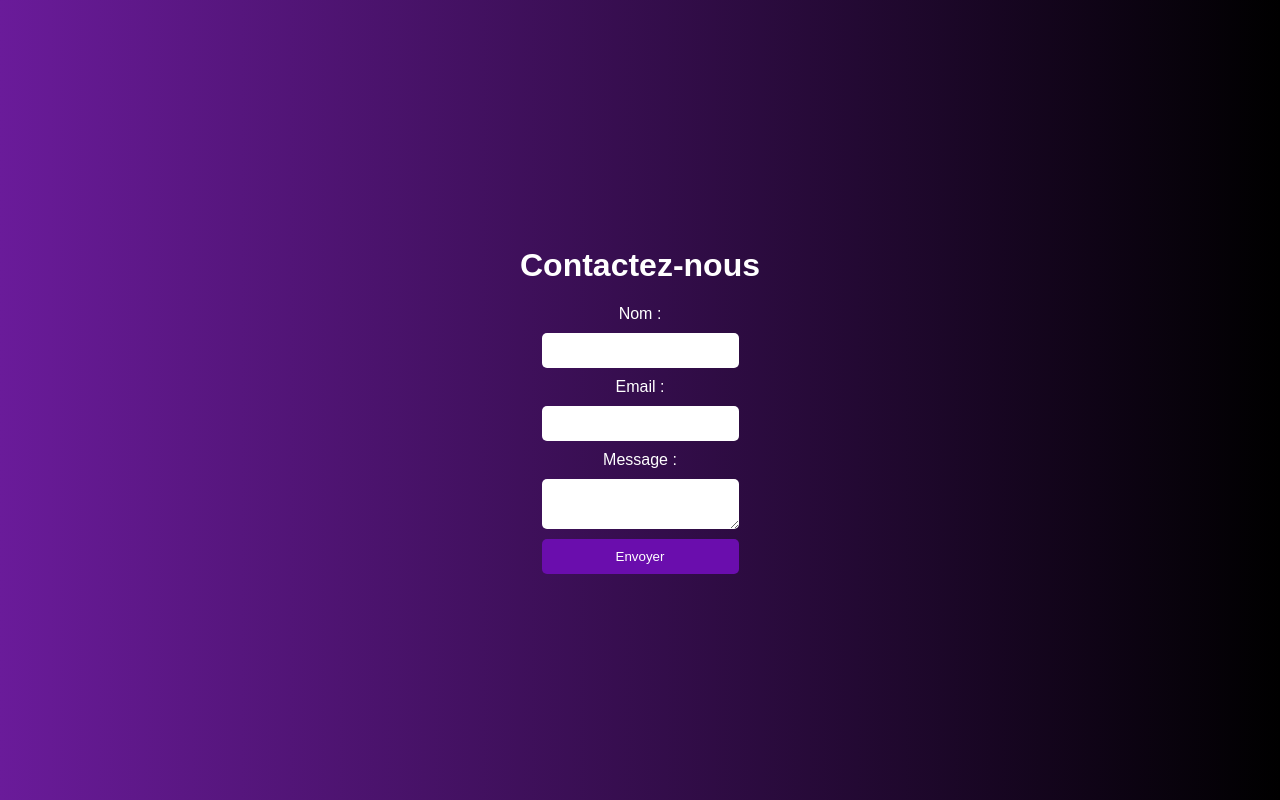
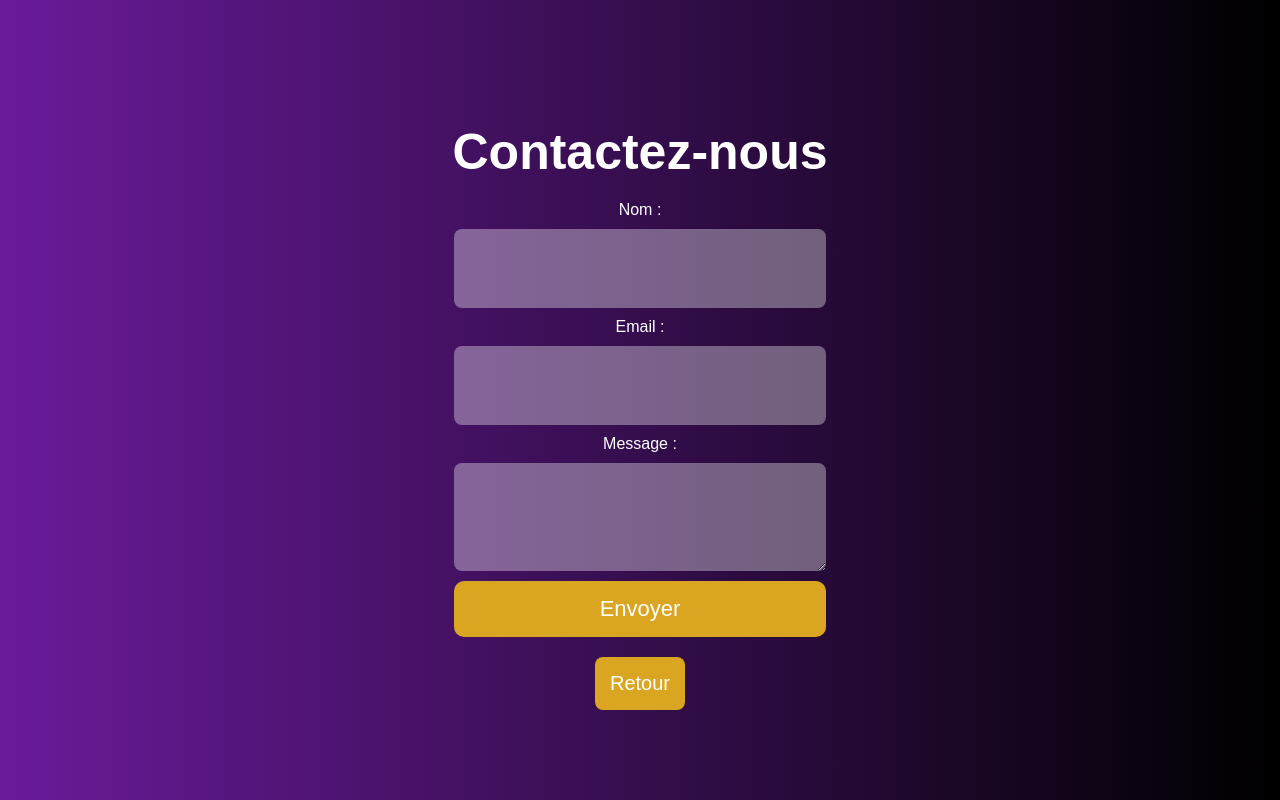
Before and after one commit to adam-gcb/dansez-vous-production, a plain HTML site: page contact.html in a window 1280 px wide. Drawn offline with Linux system fonts and the light colour scheme.

Commit message:
Add files via upload

```diff
--- a/contact.html
+++ b/contact.html
@@ -14,9 +14,10 @@
 </head>
 <body>
 
-    <h1>Contactez-nous</h1>
+    <h1 class="contact-title">Contactez-nous</h1>
 
 <form action="#" method="post" class="contact-form">
+
     <label for="name">Nom :</label>
     <input type="text" id="name" name="name" required>
 
@@ -27,7 +28,10 @@
     <textarea id="message" name="message" required></textarea>
 
     <button type="submit">Envoyer</button>
+
 </form>
+
+    <button onclick="history.back()" class="back-btn">Retour</button>
 
 </body>
 </html>
--- a/styles.css
+++ b/styles.css
@@ -64,10 +64,10 @@ body {
     padding: 10px;
     border-radius: 5px;
     border: none;
-}
+    background-color:rgba(255, 255, 255, 0.35);}
 
 .contact-form button {
-    background-color: #6a0dad;
+    background-color:#DAA520;
     color: white;
     padding: 10px;
     border: none;
@@ -76,18 +76,60 @@ body {
 }
 
 .contact-form button:hover {
-    background-color: #8a2be2;}
+    background-color: #DAA520;}
 
 .contact-btn {
     display: inline-block;
     padding: 30px 85px;   /* augmente la taille du bouton */
     font-size: 22px;      /* augmente la taille du texte */
-    background-color: #6a0dad; /* violet */
+    background-color: #DAA520; /* violet */
     color: white;
     border-radius: 10px;
     text-decoration: none;
 }
 
 .contact-btn:hover {
-    background-color: #8a2be2; /* violet plus clair au survol */
+    background-color: #DAA520; /* violet plus clair au survol */
 }
+
+.back-btn {
+    padding: 15px;
+    font-size: 20px;
+    background-color: #DAA520; /* violet */
+    color: white;
+    border: none;
+    border-radius: 8px;
+    cursor: pointer;
+    margin-top: 20px;
+}
+
+.back-btn:hover {
+  background-color: #DAA520}
+
+.contact-form input,
+.contact-form textarea {
+  padding: 25px;        /* augmente la hauteur */
+  font-size: 25px;      /* augmente la taille du texte */
+  border-radius: 8px;   /* arrondit un peu plus */
+}
+
+.contact-form button {
+    padding: 15px 30px;
+    font-size: 22px;
+    border-radius: 10px;
+    background-color: #DAA520;
+    color: white;
+    border: none;
+    cursor: pointer;
+}
+
+.contact-form button:hover {
+    background-color: #DAA520;
+}
+
+.contact-title {
+    font-size: 50px;   /* augmente la taille du texte */
+    font-weight: bold;
+    text-align: center;
+    margin-bottom: 20px;
+}
```
Also changed, not shown: index.html (+7 -0 lines). Lines whose indentation alone changed are shown as unchanged.
